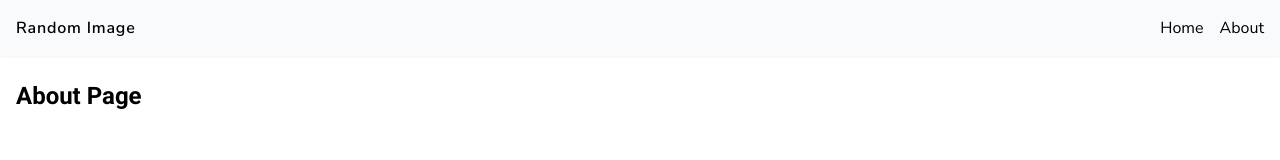
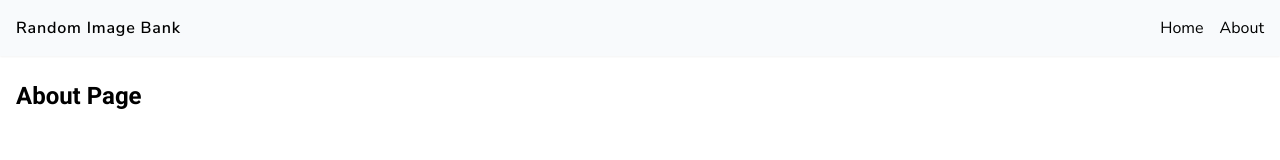
Before and after one commit to bimaindra/random-image-bank, a React (Create React App) app: page /about in a window 1280 px wide. Shown: the top 160 px of the page. Built offline with nearby package versions, Linux system fonts and the light colour scheme.

Commit message:
update header

```diff
--- a/src/components/Header/index.jsx
+++ b/src/components/Header/index.jsx
@@ -1,11 +1,11 @@
 import React from 'react';
 import { Link } from 'react-router-dom';
 
-const Header = () => {
+const Header = ({ title = 'Random Image Bank' }) => {
 	return (
 		<header className='fixed top-0 z-50 w-full bg-slate-50 py-4 shadow-sm'>
 			<div className='container mx-auto flex items-center justify-between px-4'>
-				<span className='font-semibold tracking-wider'>Random Image</span>
+				<span className='font-semibold tracking-wider'>{title}</span>
 				<ul className='flex gap-x-4'>
 					<li>
 						<Link to='/' className='transition-colors hover:text-slate-400'>
```
